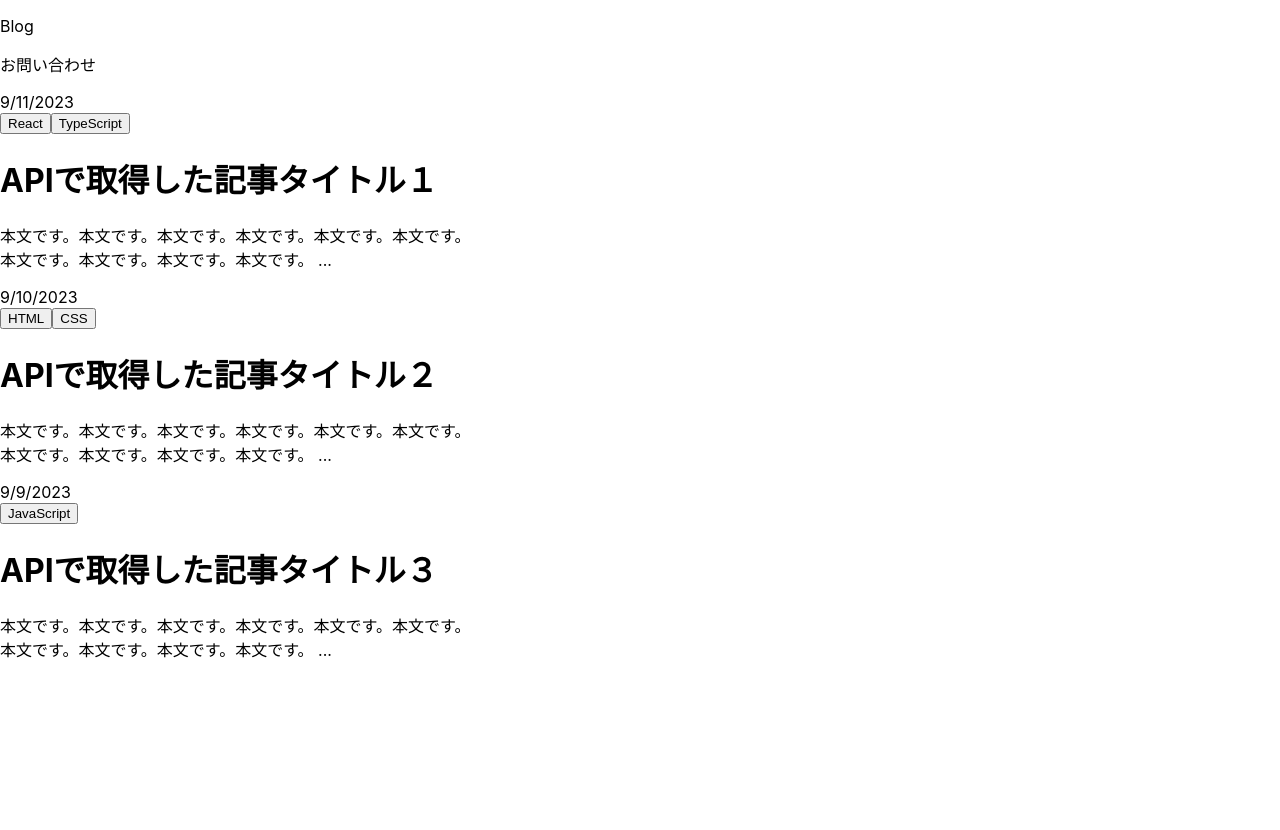
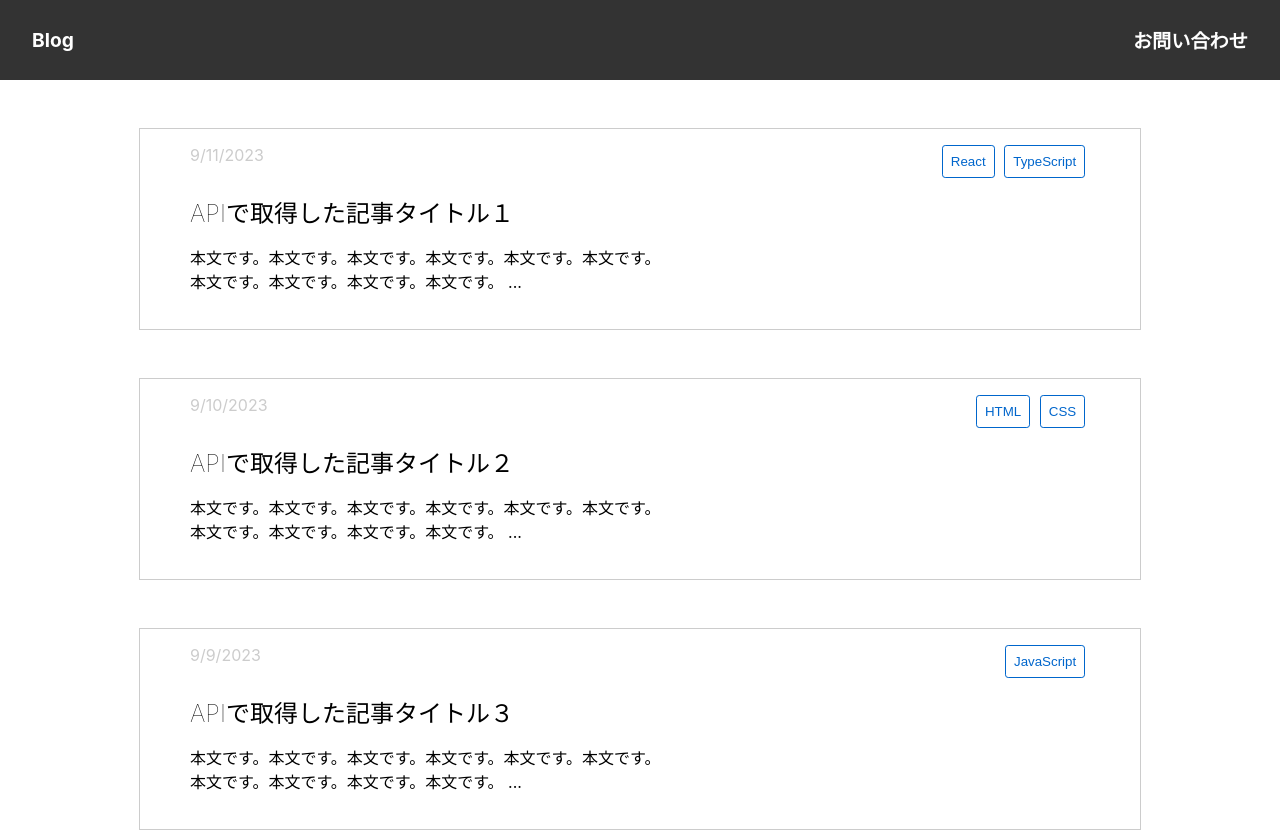
Before and after one commit to hinaokazaki/blog-site, a React (Create React App) app: page /contact in a window 1280 px wide. Before the commit the page ends 800 px from the top, so only its background shows below. Built offline with nearby package versions, Linux system fonts and the light colour scheme.

Commit message:
課題１の修正２

```diff
--- a/src/Main.js
+++ b/src/Main.js
@@ -4,7 +4,7 @@ import classes from './css/Main.module.css';
 export default function MainPage({ src }) {
 	const categoriesButton = (categories) =>
 		categories.map((item, index) =>
-		<button key={index} type="button" className="categories-button">{item}</button>
+		<button key={index} type="button" className={classes['categories-button']}>{item}</button>
 		);
 
 	// 本文のテキストに文字制限をかけた後にhtmlとして表示するようにする関数
@@ -17,14 +17,14 @@ export default function MainPage({ src }) {
 	return (
 		src.map((elem) => (
 			<React.Fragment key={elem.id}>  {/* 省略形の<></>にはkey属性をつけることはできない */}
-				<div className="classes.home-box">
-					<div className="classes.home-box-nav">
-						<div className="classes.home-box-nav-date">{new Date(elem.createdAt).toLocaleDateString()}</div> {/* newとDateで新しいDateオブジェクトを作成してそれにtoLocaleDateString()メソッドを使って日付の表示を変更した */}
+				<div className={classes['home-box']}>
+					<div className={classes['home-box-nav']}>
+						<div className={classes['home-box-nav-date']}>{new Date(elem.createdAt).toLocaleDateString()}</div> {/* newとDateで新しいDateオブジェクトを作成してそれにtoLocaleDateString()メソッドを使って日付の表示を変更した */}
 						<div>{categoriesButton(elem.categories)}</div>
 					</div>
-					<div className="classes.home-box-texts">
-						<h1 className="classes.home-box-texts-title">APIで取得した{elem.title}</h1>
-						<p className="classes.home-box-texts-contents">{text(fixContentsLength(elem.content))}</p>
+					<div className={classes['home-box-texts']}>
+						<h1 className={classes['home-box-texts-title']}>APIで取得した{elem.title}</h1>
+						<p className={classes['home-box-texts-contents']}>{text(fixContentsLength(elem.content))}</p>
 					</div>
 				</div>
 			</React.Fragment>
--- a/src/Nav.js
+++ b/src/Nav.js
@@ -4,7 +4,7 @@ import classes from './css/Nav.module.css'
 export default function Nav() {
 	return (
 		<>
-			<div className="classes.nav">
+			<div className={classes.nav}>
 				<p>Blog</p>
 				<p>お問い合わせ</p>
 			</div>
```
Also changed, not shown: src/RouterNav.js (indentation only), src/RoutesLink.js (indentation only).
